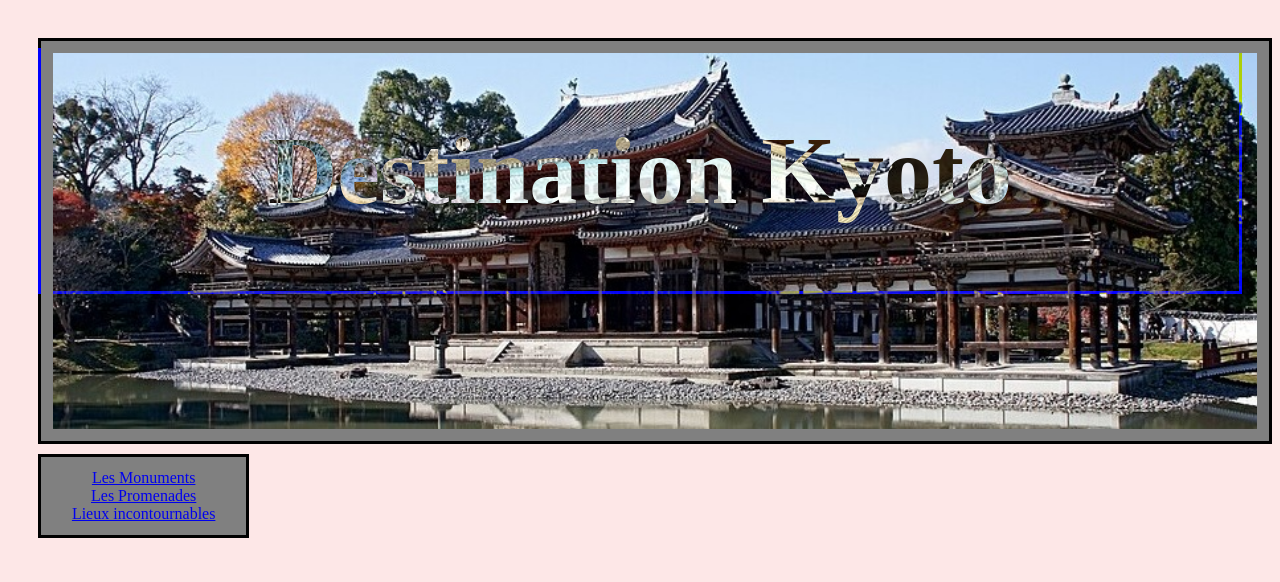
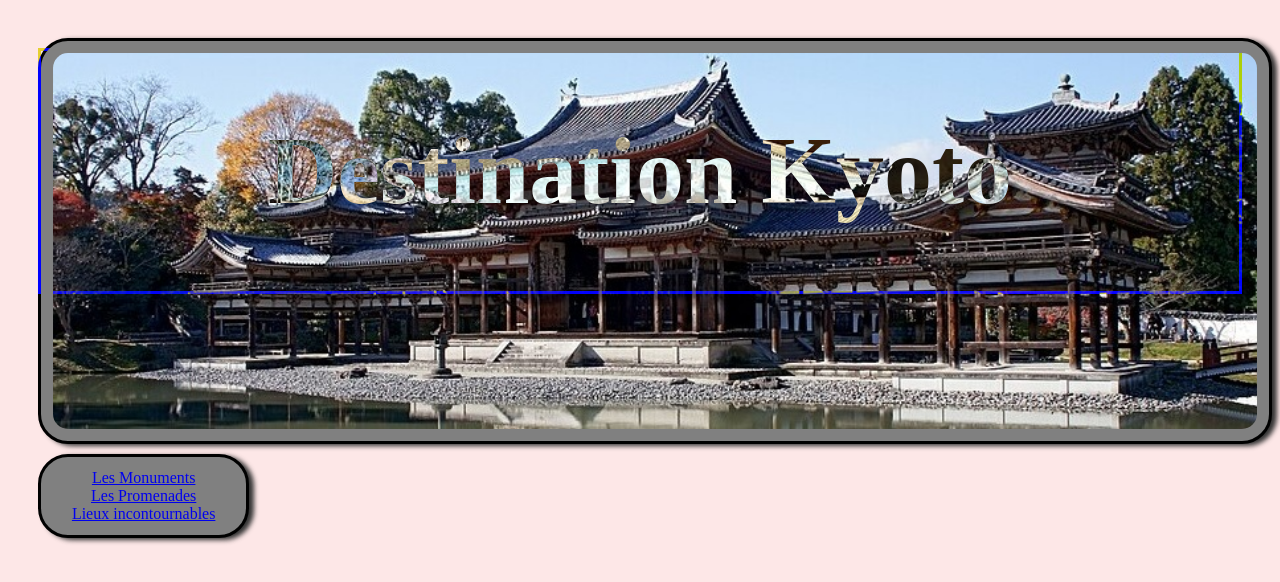
Before and after one commit to Loup8ng/Destination-Kyoto, a plain HTML site: page index.html in a window 1280 px wide. Drawn offline with Linux system fonts and the light colour scheme.

Commit message:
ajout de shadow box et de bordure arrondie

```diff
--- a/Styles/main.css
+++ b/Styles/main.css
@@ -9,6 +9,8 @@ body{
     border: solid;
     padding: 1%;
     z-index: 15;
+    box-shadow: 5px 2px 5px rgb(51, 51, 51);
+    border-radius: 30px;
 }
 #texte_bannière{
     z-index: 1;
@@ -31,4 +33,6 @@ body{
     width: 15%;
     font-size: 100% ;
     padding: 1%;
+    box-shadow: 5px 2px 5px rgb(51, 51, 51);
+    border-radius: 30px;
 }
```
